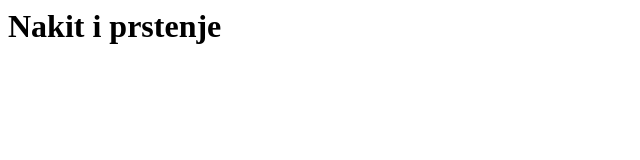
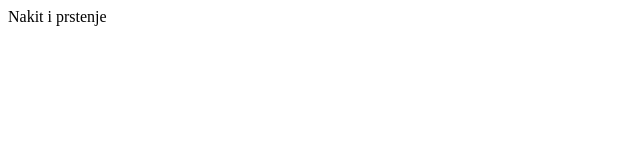
Before and after one commit to nakitiprstenje/nakit-i-prstenje.github.io, a plain HTML site: page index.html in a window 1280 px wide. Shown: the whole page, without its empty margins (0-640 px from the left). Drawn offline with Linux system fonts and the light colour scheme.

Commit message:
index.html

```diff
--- a/index.html
+++ b/index.html
@@ -3,6 +3,6 @@
 <title></title>
 </head>
 <body>
-<h1>Nakit i prstenje</h1>
+<h10>Nakit i prstenje</h10>
 </body>
 </html>
```
